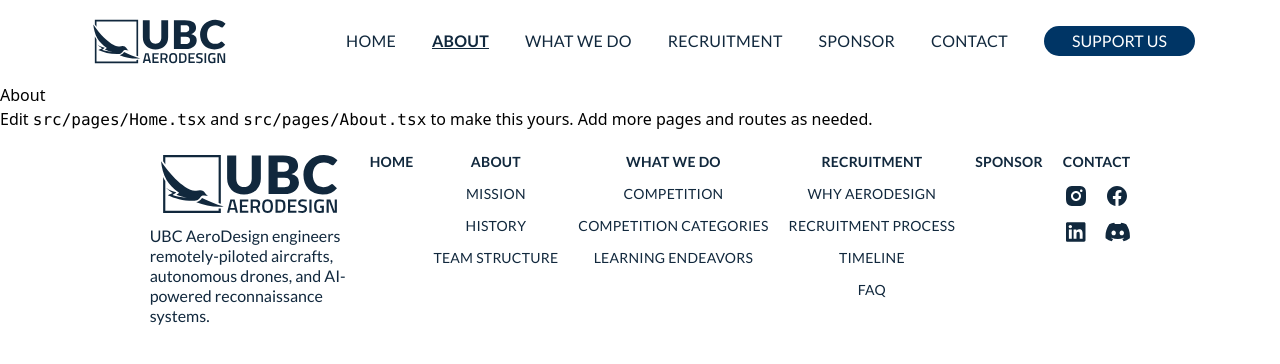
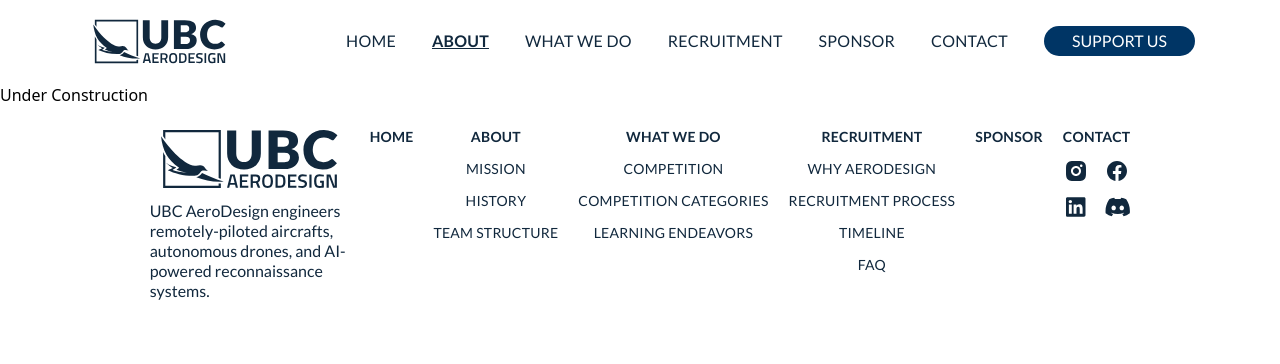
Before and after one commit to ubcaerodesign/ubcaerodesign.github.io, a React (Vite) app: page /about in a window 1280 px wide. Shown: the top 364 px of the page. Built offline with nearby package versions, Linux system fonts and the light colour scheme.

Commit message:
Small Fixes

```diff
--- a/src/pages/About.tsx
+++ b/src/pages/About.tsx
@@ -1,11 +1,7 @@
 export default function About() {
   return (
-    <section>
-      <h1>About</h1>
-      <p>
-        Edit <code>src/pages/Home.tsx</code> and <code>src/pages/About.tsx</code> to make this yours.
-        Add more pages and routes as needed.
-      </p>
-    </section>
+    <div>
+      <h1>Under Construction</h1>
+    </div>
   );
 }
--- a/src/pages/NotFound.tsx
+++ b/src/pages/NotFound.tsx
@@ -1,7 +1,7 @@
 export default function NotFound() {
-    return (
-        <section>
-            <h1>404 Not Found!</h1>
-        </section>
-    );
+  return (
+    <div>
+      Under Construction
+    </div>
+  );
 }
```
Also changed, not shown: 1 other file (tests, documents, lock files or other folders).
